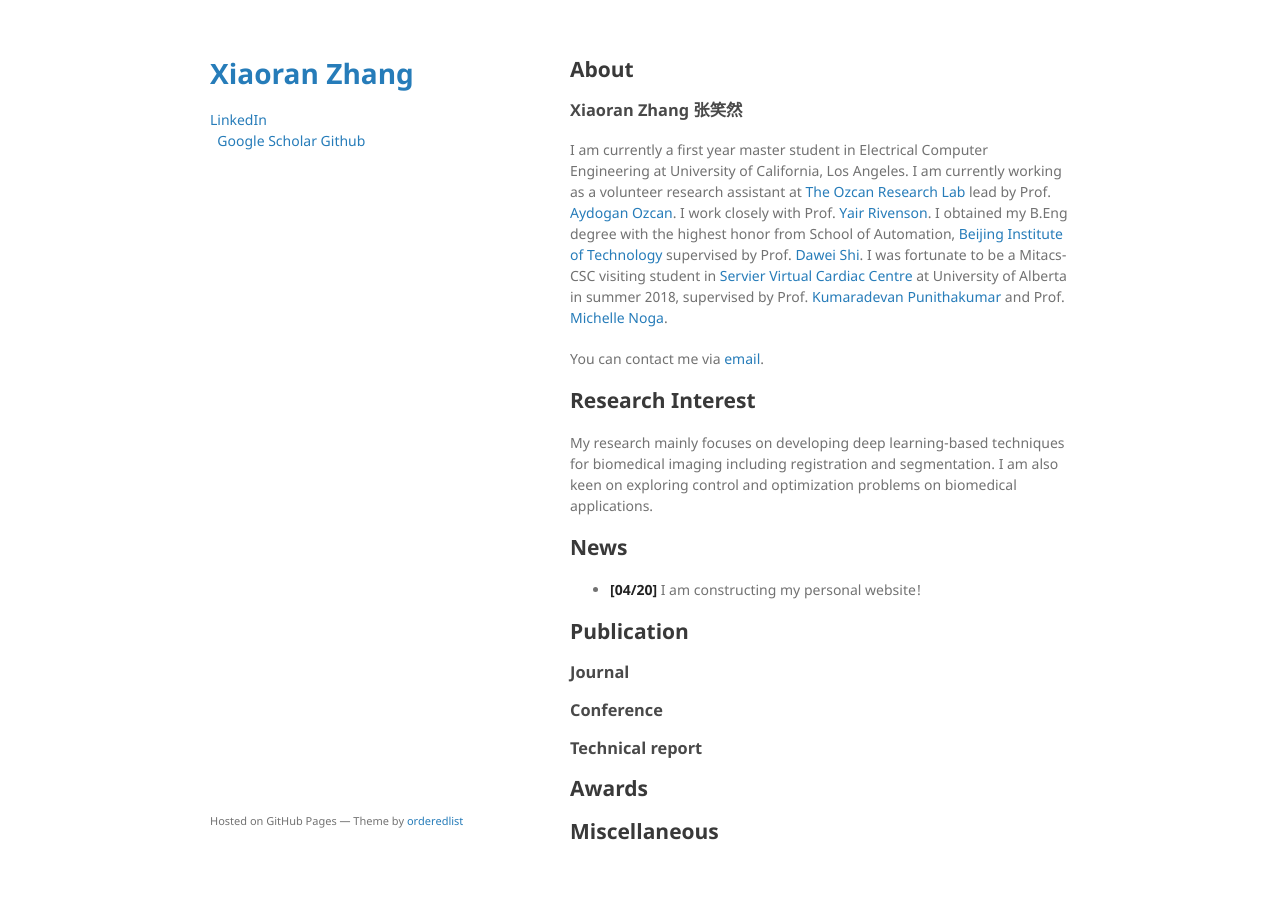
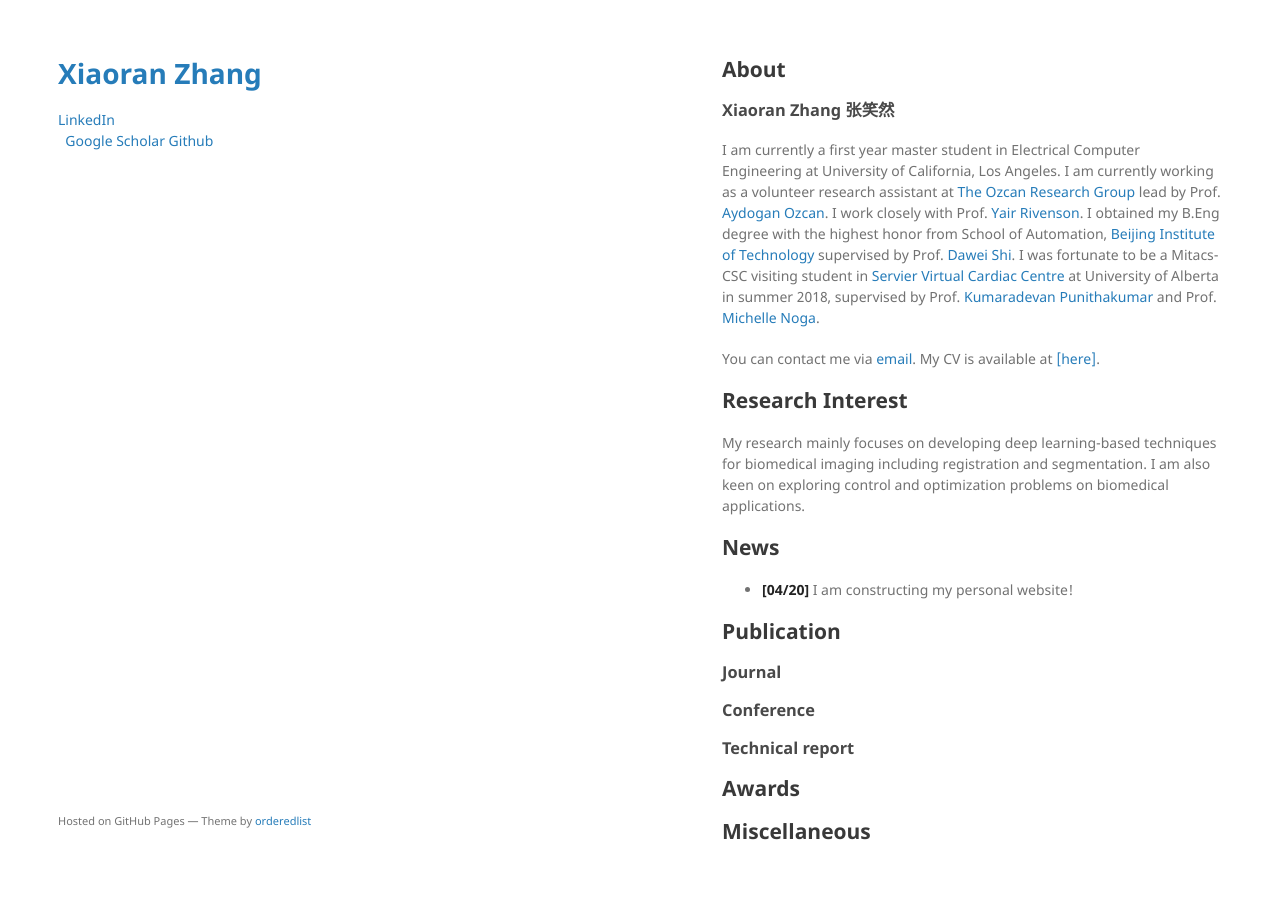
Before and after one commit to Voldemort108X/xrzhang, a Jekyll site: the page built from index.md, in a window 1280 px wide. Built offline with Jekyll 4.4.1, drawn with Linux system fonts in a browser that asks for light colours; our own code applies the rules of GitHub Pages for plain Markdown files.

Commit message:
big change

```diff
--- a/_layouts/default.html
+++ b/_layouts/default.html
@@ -12,7 +12,7 @@
     {% include google_analytics.html %}
   </head>
   <body>
-    <div class="wrapper">
+    <div class="row">
       <header>
         <h1><a href="{{ "/" | absolute_url }}">{{ site.title | default: site.github.repository_name }}</a></h1>
 
--- a/index.md
+++ b/index.md
@@ -6,9 +6,9 @@
 
 ### Xiaoran Zhang 张笑然
 
-I am currently a first year master student in Electrical Computer Engineering at University of California, Los Angeles. I am currently working as a volunteer research assistant at [The Ozcan Research Lab](https://innovate.ee.ucla.edu/) lead by Prof. [Aydogan Ozcan](https://www.ee.ucla.edu/aydogan-ozcan/). I work closely with Prof. [Yair Rivenson](https://www.ee.ucla.edu/yair%20rivenson/). I obtained my B.Eng degree with the highest honor from School of Automation, [Beijing Institute of Technology](http://www.bit.edu.cn/) supervised by Prof. [Dawei Shi](http://www.escience.cn/people/dshi/index.html;jsessionid=5E27F4F80FFD767E21F2D439C6C9ADAB-n1). I was fortunate to be a Mitacs-CSC visiting student in [Servier Virtual Cardiac Centre](http://spaces.facsci.ualberta.ca/svcc) at University of Alberta in summer 2018, supervised by Prof. [Kumaradevan Punithakumar](https://sites.ualberta.ca/~punithak/) and Prof. [Michelle Noga](https://spaces.facsci.ualberta.ca/svcc/team/).
+I am currently a first year master student in Electrical Computer Engineering at University of California, Los Angeles. I am currently working as a volunteer research assistant at [The Ozcan Research Group](https://innovate.ee.ucla.edu/) lead by Prof. [Aydogan Ozcan](https://www.ee.ucla.edu/aydogan-ozcan/). I work closely with Prof. [Yair Rivenson](https://www.ee.ucla.edu/yair%20rivenson/). I obtained my B.Eng degree with the highest honor from School of Automation, [Beijing Institute of Technology](http://www.bit.edu.cn/) supervised by Prof. [Dawei Shi](http://www.escience.cn/people/dshi/index.html;jsessionid=5E27F4F80FFD767E21F2D439C6C9ADAB-n1). I was fortunate to be a Mitacs-CSC visiting student in [Servier Virtual Cardiac Centre](http://spaces.facsci.ualberta.ca/svcc) at University of Alberta in summer 2018, supervised by Prof. [Kumaradevan Punithakumar](https://sites.ualberta.ca/~punithak/) and Prof. [Michelle Noga](https://spaces.facsci.ualberta.ca/svcc/team/).
 
-You can contact me via [email](mailto:xiaoran108@ucla.edu).
+You can contact me via [email](mailto:xiaoran108@ucla.edu). My CV is available at [[here]](./assets/file/Xiaoran Zhang CV-2-paged - (Latest).pdf).
 
 ## Research Interest
 
```
